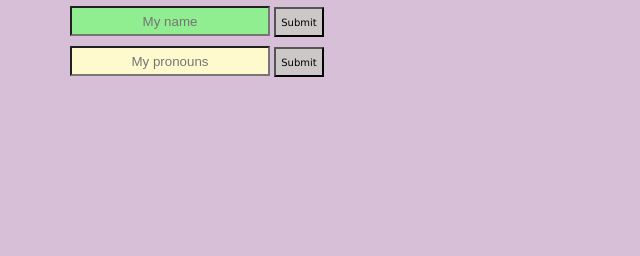
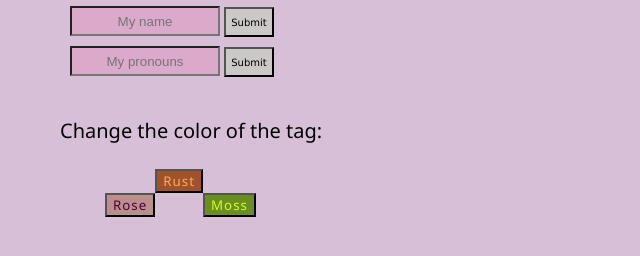
Before and after one commit to eliamue/02a-lab-nametag, a plain HTML site: page index.html in a window 1280 px wide. Shown: the part 322-578 px from the top of the page, without its empty margins (0-640 px from the left). Drawn offline with Linux system fonts and the light colour scheme.

Commit message:
failed color buttons womp womp

```diff
--- a/app.js
+++ b/app.js
@@ -1,14 +1,52 @@
+//change name
 const nameInput = document.getElementById('name');
 const nButton = document.getElementById('nameButton');
 const nameDisplay = document.getElementById('ndisplay');
-
-nButton.addEventListener('click', () => {
-    nameDisplay.textContent = nameInput.value
+    nButton.addEventListener('click', () => {
+        nameDisplay.textContent = nameInput.value
 });
-
+//change pronouns
 const pronounInput = document.getElementById('pronouns');
 const pronounButton = document.getElementById('pronounButton');
 const pronounDisplay = document.getElementById('pdisplay');
     pronounButton.addEventListener('click', () => {
         pronounDisplay.textContent = pronounInput.value
 });
+//color buttons
+//rust
+
+//rustButton.addEventListener('click', rusty);
+//function rusty() {
+ //   document.getElementsByClassName("nametag").style.backgroundColor = "sienna"
+//};
+//rose
+
+//roseButton.addEventListener('click', rosey);
+//function rosey() {
+//    document.getElementsByClassName("nametag").style.backgroundColor = "rosybrown"
+//};
+//moss
+//roseButton.addEventListener('click', mossy);
+//function mossy() {
+//    document.getElementsByClassName("nametag").style.backgroundColor = "olivedrab"
+//};
+var roButton = document.querySelector("rose-button");
+roButton.addEventListener("click", function() {
+    const curColour = document.getElementsByClassName("nametag").style.backgroundColor;
+
+    document.getElementsByClassName("nametag").style.backgroundColor = curColour === 'red' ? 'rosybrown' : 'red' ;
+});
+
+var ruButton = document.querySelector("rust-button");
+ruButton.addEventListener("click", function() {
+    const curColour = document.getElementsByClassName("nametag").style.backgroundColor;
+
+    document.getElementsByClassName("nametag").style.backgroundColor = curColour === 'red' ? 'sienna' : 'red' ;
+});
+
+var mButton = document.querySelector("moss-button");
+mButton.addEventListener("click", function() {
+    const curColour = document.getElementsByClassName("nametag").style.backgroundColor;
+
+    document.getElementsByClassName("nametag").style.backgroundColor = curColour === 'red' ? 'olivedrab' : 'red' ;
+});
--- a/index.html
+++ b/index.html
@@ -8,11 +8,11 @@
     <link rel="stylesheet" href="./style.css">
 </head>
 <body>
-        <div class="grid-container">
-            <div class="grid-item" id="hello">HELLO</div>
-            <div class="grid-item" id="mine-is">my name is</div>
-            <div class="grid-item" id="ndisplay">Name</div><br>
-            <div class="grid-item" id="pdisplay">Pronouns</div>
+        <div id="fullnametag">
+            <div class="nametag" id="hello">HELLO</div>
+            <div class="nametag" id="mine-is">my name is</div>
+            <div class="nametag" id="ndisplay">Name</div><br>
+            <div class="nametag" id="pdisplay">Pronouns</div>
         </div><br>
 
         <input id="name" placeholder="My name">
@@ -21,6 +21,12 @@
         <input id="pronouns" placeholder="My pronouns">
         <button id="pronounButton">Submit</button><br>
 
+        <p id="change">Change the color of the tag:</p>
+        <section id="colors"><br>
+            <button type="button" id="rust-button" onclick="button()";">Rust</button><br>
+            <button type="button" id="rose-button" onclick="rosey()";">Rose</button><br>
+            <button type="button" id="moss-button" onclick="mossy()";">Moss</button><br>
+        </section>
     <script type="module" src="app.js"></script>
 </body>
 </html>
--- a/style.css
+++ b/style.css
@@ -9,14 +9,14 @@ body, html {
 * {
     box-sizing: border-box;
 }
-.grid-container {
+#fullnametag {
 display: inline-grid;
 grid-template-columns: auto;
 padding: 10px;
 width: 350px;
 }
 
-.grid-item {
+.nametag {
     background-color: red;
     padding: 5px;
     font-size: 30px;
@@ -55,25 +55,15 @@ width: 350px;
     grid-row-start: 4;
     grid-row-end: 4;
 }
-#name {
+#name, #pronouns {
     align-items: center;
     justify-content: center;
     text-align: center;
     margin-left: 70px;
     height: 30px;
-    width: 200px;
+    width: 150px;
     margin-top: 5px;
-    background-color: lightgreen;
-}
-#pronouns {
-    align-items: center;
-    justify-content: center;
-    text-align: center;
-    margin-left: 70px;
-    height: 30px;
-    width: 200px;
-    margin-top: 5px;
-    background-color: lemonchiffon;
+    background-color: rgba(221, 162, 198, 0.733);
 }
 #nameButton, #pronounButton {
     background-color: rgb(204, 200, 200);
@@ -85,3 +75,36 @@ width: 350px;
     text-align: center;
     font-family: Verdana, Geneva, Tahoma, sans-serif;
 }
+#colors {
+    display: grid;
+    grid-template-columns: 1fr 1fr 1fr;
+    width: 50px;
+    justify-content: inherit;
+    padding: 5px;
+    margin-left: 100px;
+    margin-top: 20px;
+}
+#rust-button {
+    background-color:sienna;
+    font-family: 'Segoe UI', Tahoma, Geneva, Verdana, sans-serif;
+    letter-spacing: 1px;
+    color: rgb(255, 168, 96);
+}
+#rose-button {
+    background-color: rosybrown;
+    font-family: 'Segoe UI', Tahoma, Geneva, Verdana, sans-serif;
+    letter-spacing: 1px;
+    color: rgb(78, 0, 55);
+}
+#moss-button {
+    background-color:olivedrab;
+    font-family: 'Segoe UI', Tahoma, Geneva, Verdana, sans-serif;
+    color: rgb(212, 255, 20);
+    letter-spacing: 1px;
+}
+#change {
+   margin-left: 60px;
+   margin-top: 40px;
+   font-size: 20px;
+   font-family: 'Segoe UI', Tahoma, Geneva, Verdana, sans-serif;
+}
```
